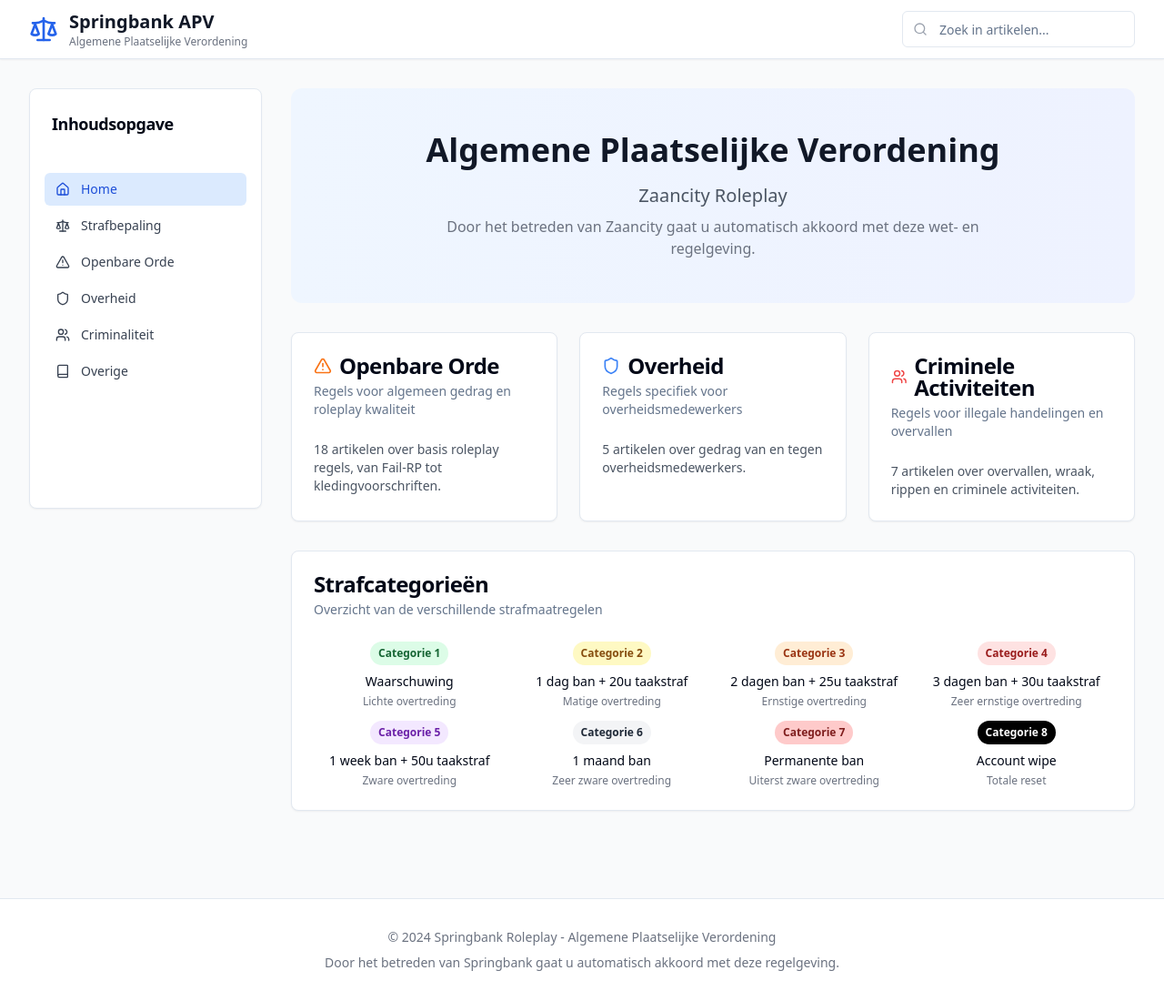
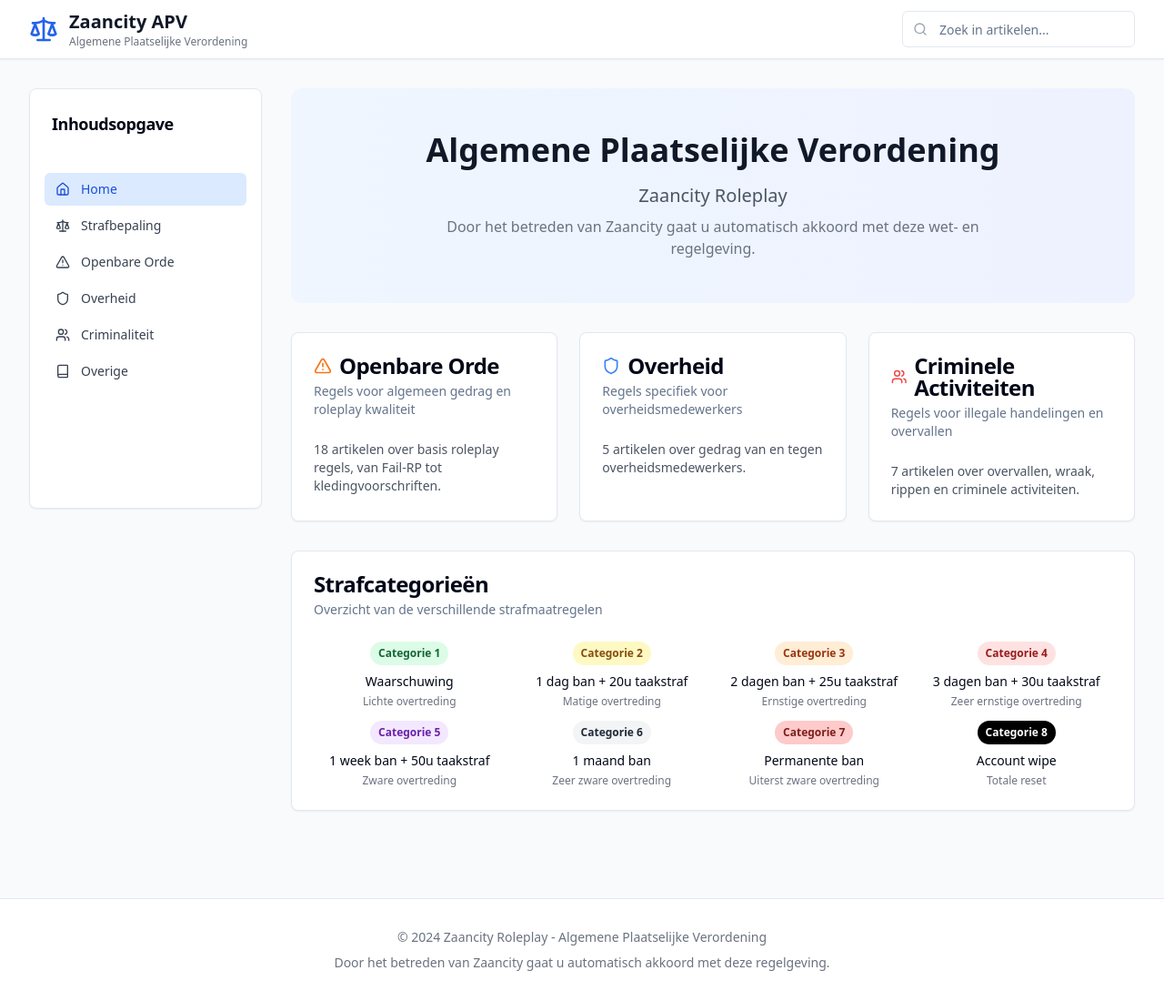
Before and after one commit to Turbodax72/Zaancityapv.github.io, a React (Vite) app: page / in a window 1280 px wide. Shown: the whole page at 91% size. Built offline with nearby package versions, Linux system fonts and the light colour scheme.

Commit message:
Rename all instances to Zaancity
Replace all instances of "Springbank" with "Zaancity".

```diff
--- a/index.html
+++ b/index.html
@@ -1,14 +1,15 @@
+
 <!DOCTYPE html>
 <html lang="en">
   <head>
     <meta charset="UTF-8" />
     <meta name="viewport" content="width=device-width, initial-scale=1.0" />
-    <title>Zaancity-rulebook-project</title>
-    <meta name="description" content="Lovable Generated Project" />
-    <meta name="author" content="Lovable" />
+    <title>Zaancity APV - Algemene Plaatselijke Verordening</title>
+    <meta name="description" content="Zaancity Roleplay - Algemene Plaatselijke Verordening" />
+    <meta name="author" content="Zaancity Roleplay" />
 
-    <meta property="og:title" content="Zaancity-rulebook-project" />
-    <meta property="og:description" content="Lovable Generated Project" />
+    <meta property="og:title" content="Zaancity APV - Algemene Plaatselijke Verordening" />
+    <meta property="og:description" content="Zaancity Roleplay - Algemene Plaatselijke Verordening" />
     <meta property="og:type" content="website" />
     <meta property="og:image" content="https://lovable.dev/opengraph-image-p98pqg.png" />
 
--- a/src/pages/Index.tsx
+++ b/src/pages/Index.tsx
@@ -681,7 +681,7 @@ const Index = () => {
             <div className="flex items-center gap-3">
               <Scale className="h-8 w-8 text-blue-600" />
               <div>
-                <h1 className="text-xl font-bold text-gray-900">Springbank APV</h1>
+                <h1 className="text-xl font-bold text-gray-900">Zaancity APV</h1>
                 <p className="text-xs text-gray-500">Algemene Plaatselijke Verordening</p>
               </div>
             </div>
@@ -846,8 +846,8 @@ const Index = () => {
       <footer className="bg-white border-t mt-16">
         <div className="max-w-7xl mx-auto px-4 sm:px-6 lg:px-8 py-8">
           <div className="text-center text-gray-500 text-sm">
-            <p>© 2024 Springbank Roleplay - Algemene Plaatselijke Verordening</p>
-            <p className="mt-2">Door het betreden van Springbank gaat u automatisch akkoord met deze regelgeving.</p>
+            <p>© 2024 Zaancity Roleplay - Algemene Plaatselijke Verordening</p>
+            <p className="mt-2">Door het betreden van Zaancity gaat u automatisch akkoord met deze regelgeving.</p>
           </div>
         </div>
       </footer>
```
